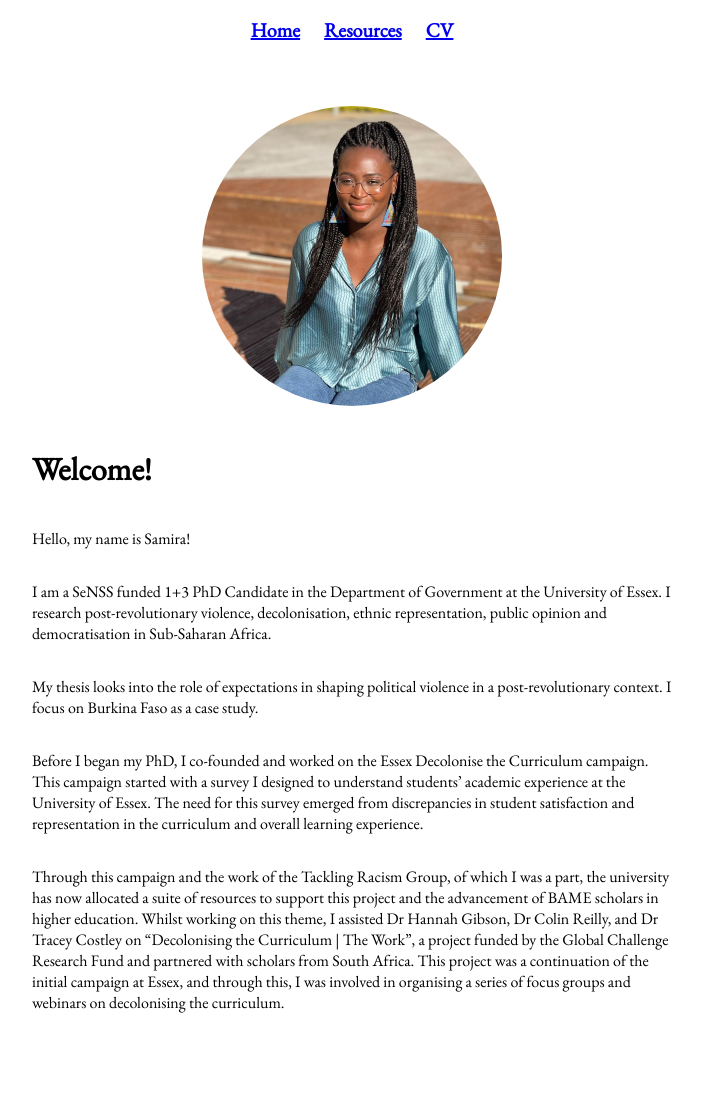
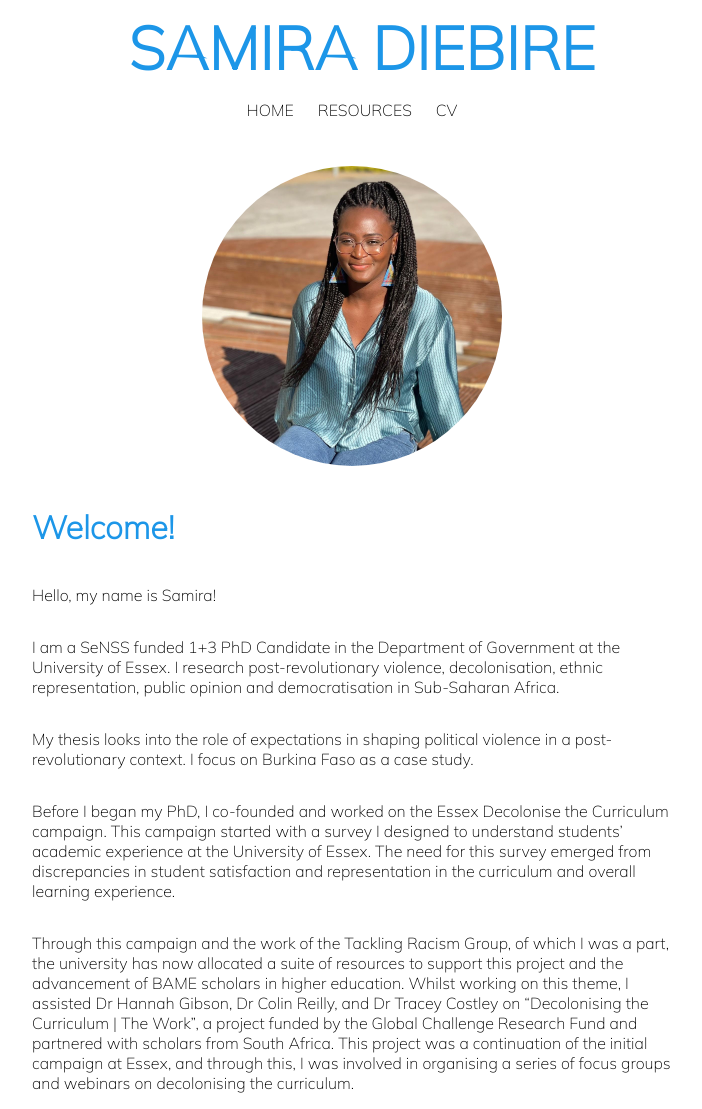
Before and after one commit to samiradiebire/samiradiebire.github.io, a Jekyll site: the page built from index.md, in a window 1280 px wide and 1109 px high. Shown: the whole window, without its empty margins (288-990 px from the left). Built offline with Jekyll 4.4.1, drawn with Linux system fonts in a browser that asks for light colours.

Commit message:
more nav styling

```diff
--- a/_includes/navigation.html
+++ b/_includes/navigation.html
@@ -1,5 +1,5 @@
-<nav class = "nav" id="nav">
+<nav class="nav" id="nav">
     {% for item in site.data.navigation %}
-    <a href="{{ item.link }}">{{ item.name }}</a>
+    <a href="{{ item.link }}">{{ item.name | upcase }}</a>
     {% endfor %}
 </nav>
--- a/_layouts/default.html
+++ b/_layouts/default.html
@@ -8,13 +8,14 @@
         <!-- Fonts -->
         <style>
             @import url('https://fonts.googleapis.com/css2?family=EB+Garamond&display=swap');
+            @import url('https://fonts.googleapis.com/css2?family=Mulish:wght@200&display=swap');
         </style>
 
         <!-- Stylesheet -->
         <link rel="stylesheet" href="/assets/css/style.css">
 
         <!-- Scripts -->
-        <script src="/assets/js/menu.js" type="text/JavaScript"></script>
+        <script src="/assets/js/site.js" type="text/JavaScript"></script>
 
     </head>
     <body>
@@ -24,6 +25,7 @@
                 <span id="menu-2"></span>
                 <span id="menu-3"></span>
             </button>
+            <h1 class="name" id="name">SAMIRA DIEBIRE</h1>
             {% include navigation.html %}
         </header>
         <main>
--- a/_sass/content.scss
+++ b/_sass/content.scss
@@ -1,3 +1,11 @@
+h1 {
+    color: $grey;
+}
+
+p a {
+    font-size: 16px;
+}
+
 
 figure {
     align-self: center;
--- a/_sass/nav.scss
+++ b/_sass/nav.scss
@@ -1,3 +1,24 @@
+/* header */
+header {
+    position: fixed;
+    width: 100%;
+    background: $yt;
+}
+
+/* Name */
+.name {
+    font-size: 16px;
+    color: $grey;
+    position: fixed;
+    width: 100%;
+    top: 0;
+    text-align: center;
+    z-index: 2;
+    background: $yt;
+    margin: 0px;
+    padding: 10px;
+}
+
 /* Unopened Navigation */
 nav {
     /* Nav position */
@@ -20,13 +41,11 @@ nav {
 
     /* Nav links */
     a {
-        // font-family: $sans;
-        font-size: 20px;
-        font-weight: bold;
-        // color: $grey;
+        color: black;
 
         margin: 4px 0px 4px 0px;
         padding: 0px;
+        text-decoration: none;
 
         opacity: 0;
         -webkit-transition: opacity 0.5s;
@@ -53,7 +72,7 @@ nav {
     position: fixed;
     top: 0;
     left: 0;
-    z-index: 2;
+    z-index: 3;
 
     height: $nav-height;
     width: $nav-height;
@@ -79,7 +98,7 @@ span {
     margin: 0px;
     background: blue;
     opacity: 1;
-    z-index: 2;
+    z-index: 3;
 
     border-radius: 50px;
     transition: opacity 500ms, background-color 500ms, -webkit-transform 500ms;
@@ -114,8 +133,14 @@ span {
 /* Media Queries */
 @media screen and (min-width: 920px) {
 
+    /* PC Name Display */
+    .name {
+        font-size: 60px;
+    }
+
     /* PC Nav Display */
     nav {
+        top: $nav-height*2.25;
         height: $nav-height;
         background-color: $yt;
         flex-direction: row;
@@ -139,18 +164,3 @@ span {
     }
 
 }
-
-/* Media Queries */
-@media screen and (min-width: 920px) {
-    main {
-        left: $tab-left;
-        width: $tab-width;
-    }
-}
-
-@media screen and (min-width: 1500px) {
-    main {
-        left: $pc-left;
-        width: $pc-width;
-    }
-}
--- a/_sass/root.scss
+++ b/_sass/root.scss
@@ -1,5 +1,6 @@
 /* Colours */
 $yt: rgb(255, 255, 255);
+$grey: rgb(28, 150, 232);
 
 /* Dynamic placements and widths */
 $mob-left: 2.5%;
@@ -12,12 +13,12 @@ $pc-left: 30%;
 $pc-width: 40%;
 
 /* Nav animation variables */
-$nav-height: 60px;
+$nav-height: 40px;
 $cross-shift: 19.2px;
 $cross-rotate: 45deg;
 
 :root {
-    font-family: 'EB Garamond', serif;
+    font-family: 'Mulish', sans-serif;
 }
 
 /* Body width and flex */
@@ -39,7 +40,7 @@ main {
     flex-direction: column;
     justify-content: center;
 
-    padding-top: $nav-height * 1.5;
+    padding-top: $nav-height * 2;
     left: $mob-left;
     width: $mob-width;
 }
@@ -47,6 +48,7 @@ main {
 /* Media Queries */
 @media screen and (min-width: 920px) {
     main {
+        padding-top: 150px;
         left: $tab-width;
         width: $tab-width;
     }
--- a/assets/js/menu.js
+++ /dev/null
@@ -1,17 +0,0 @@
-function menuFunction() {
-    //animate the button
-    let x = document.getElementById("menu-icon");
-    if (x.className === "menu-icon") {
-      x.className += " active";
-    } else {
-      x.className = "menu-icon";
-    }
-
-    //drop down the menu
-    let y = document.getElementById("nav");
-    if (y.className === "nav") {
-      y.className += " open";
-    } else {
-      y.className = "nav";
-    }
-}
--- /dev/null
+++ b/assets/js/site.js
@@ -0,0 +1,32 @@
+// Menu function
+function menuFunction() {
+    //animate the button
+    let x = document.getElementById("menu-icon");
+    if (x.className === "menu-icon") {
+      x.className += " active";
+    } else {
+      x.className = "menu-icon";
+    }
+
+    //drop down the menu
+    let y = document.getElementById("nav");
+    if (y.className === "nav") {
+      y.className += " open";
+    } else {
+      y.className = "nav";
+    }
+}
+
+// Scrolling function - https://www.w3schools.com/howto/howto_js_shrink_header_scroll.asp
+window.onscroll = function() {scrollFunction()};
+function scrollFunction() {
+  if (matchMedia('(min-width: 920px)').matches) {
+    if (document.body.scrollTop > 50 || document.documentElement.scrollTop > 50) {
+      document.getElementById("name").style.fontSize = "16px";
+      document.getElementById("nav").style.top = "30px";
+    } else {
+      document.getElementById("name").style.fontSize = "60px";
+      document.getElementById("nav").style.top = "90px";
+    }
+  }
+}
```
